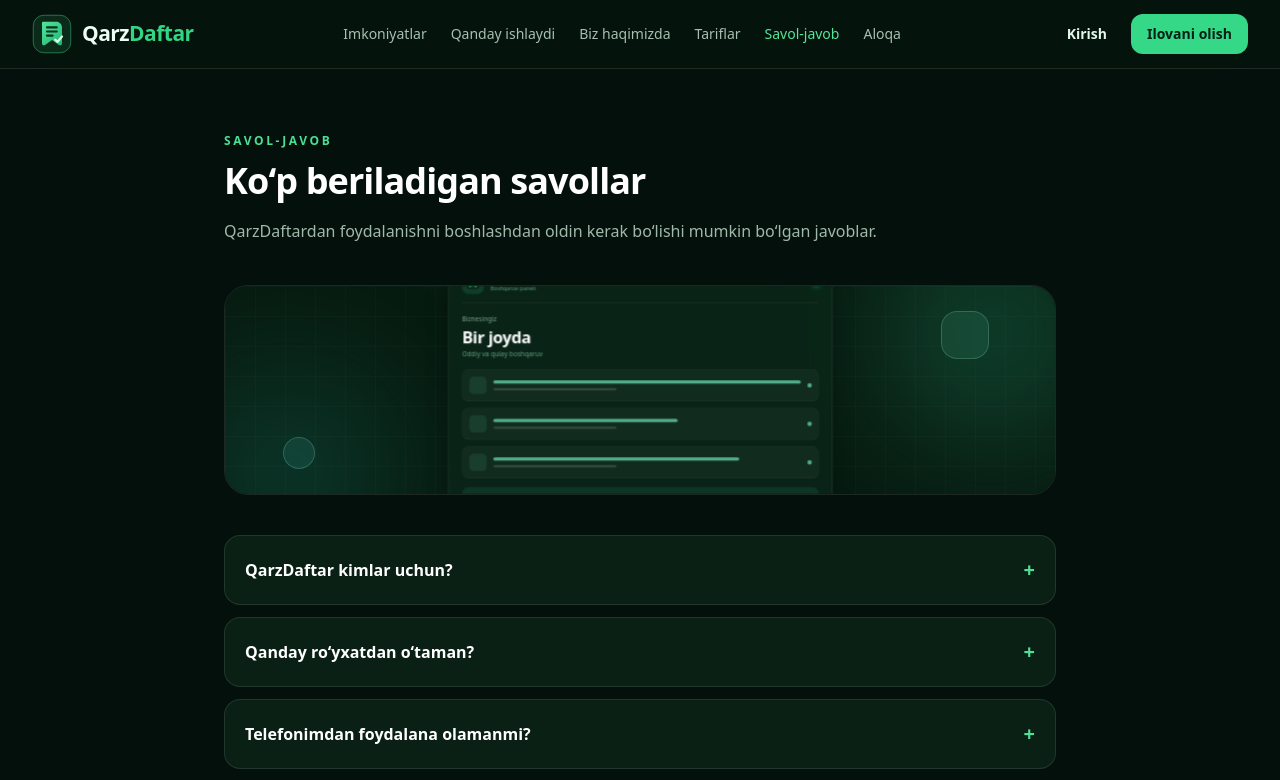
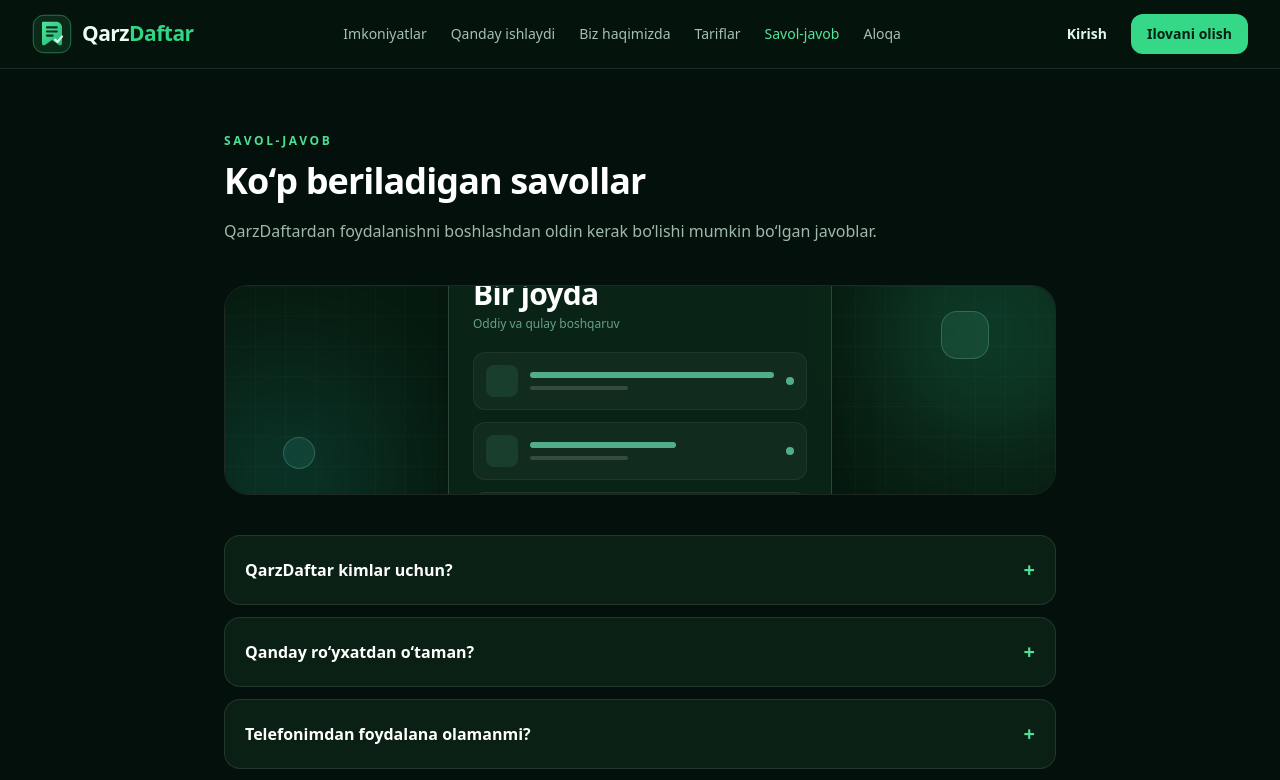
Before and after one commit to i04728109-cell/qarzdaftar, a Next.js app: page /faq in a window 1280 px wide. Shown: the top 780 px of the page. Built offline with nearby package versions, Linux system fonts and the light colour scheme.

Commit message:
Clean obsolete mockup styles and retain scroll reveal

```diff
--- a/src/app/globals.css
+++ b/src/app/globals.css
@@ -29,12 +29,3 @@ img, svg, video, table { max-width: 100%; }
   }
 }
 main article, main details { transition: none; }
-
-.qd-float--compact { padding: 0 !important; }
-.qd-visual-panel--compact {
-  width: 182%;
-  max-width: none;
-  flex: none;
-  transform: scale(.55);
-  transform-origin: center center;
-}
```
